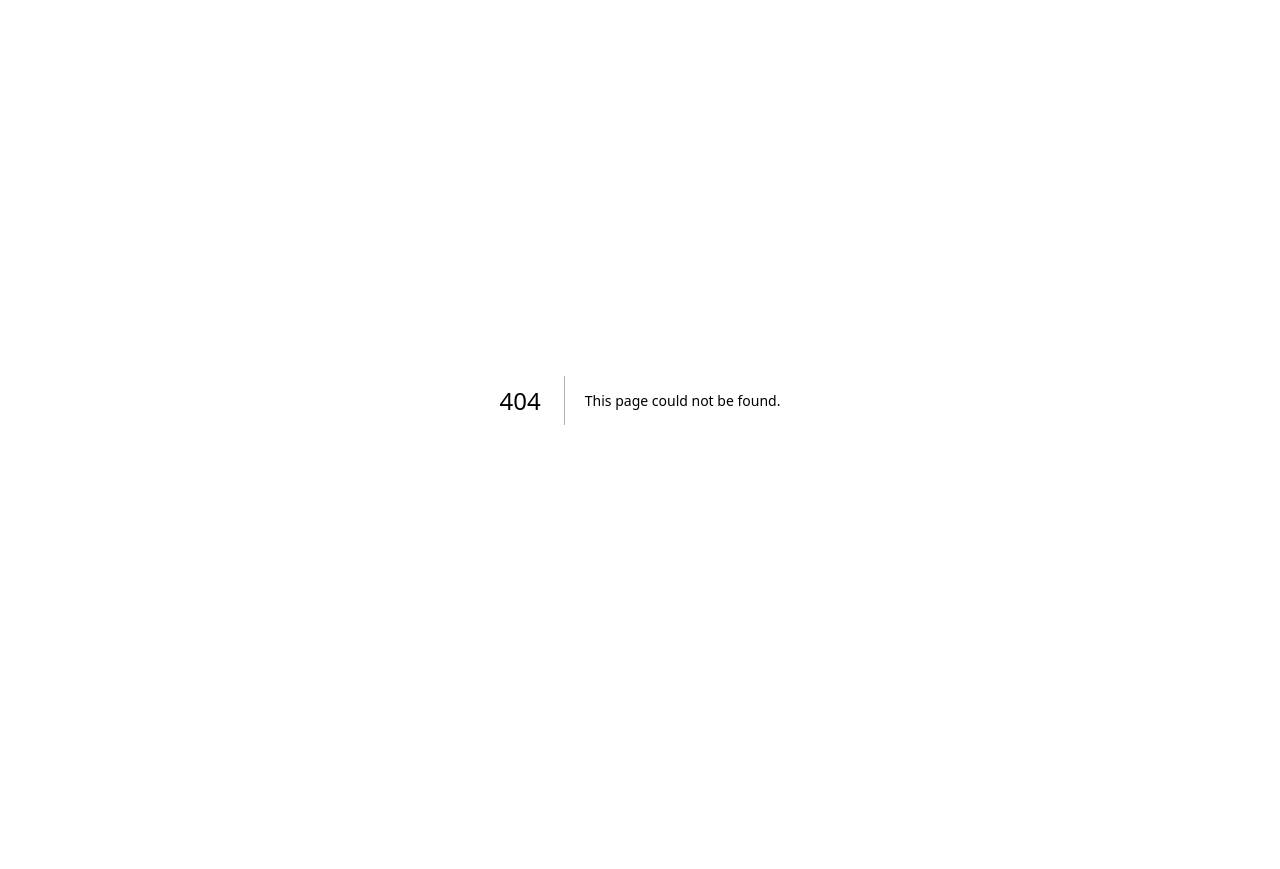
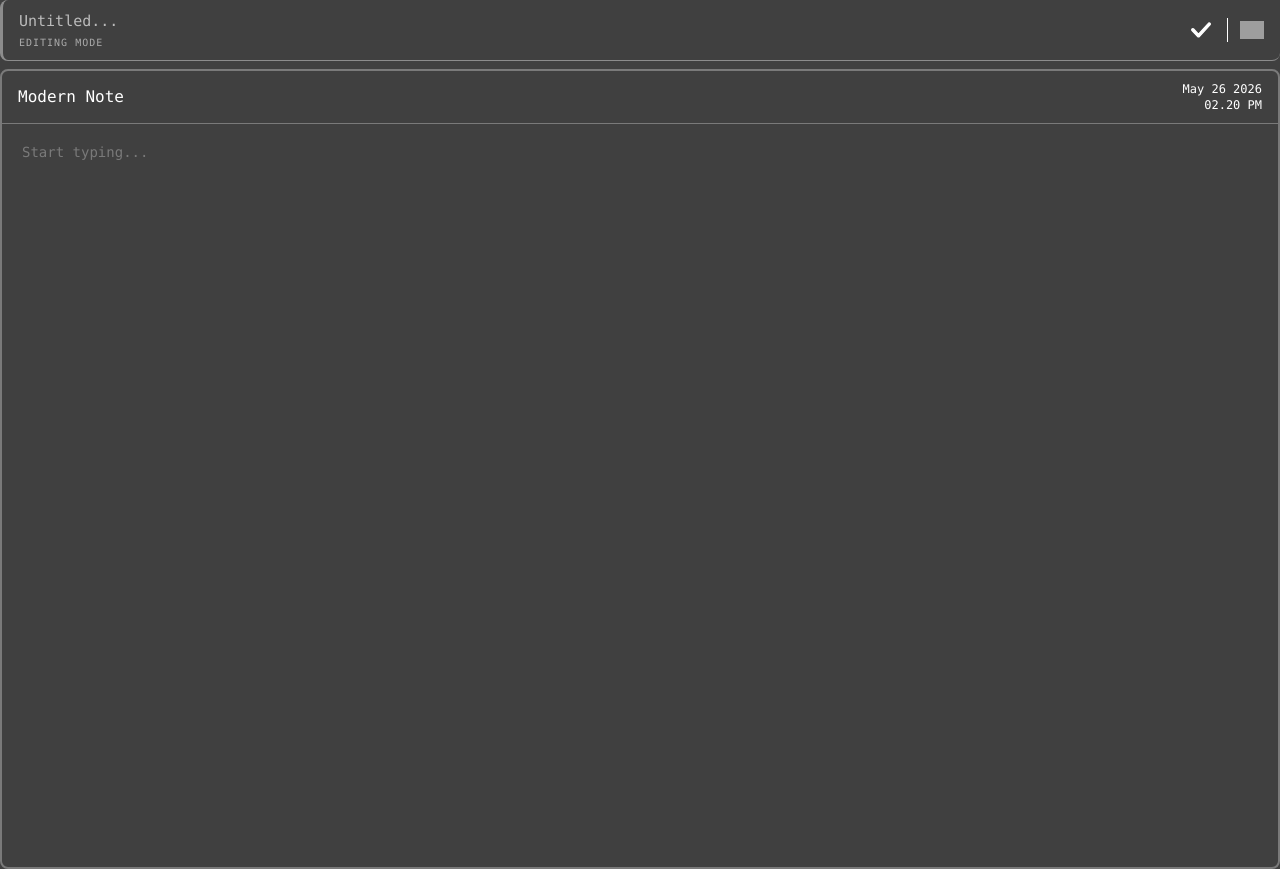
Before and after one commit to yokalai-backend/modern-notes-fe, a Next.js app: page /editing in a window 1280 px wide. Before the commit this address had no page. Before the commit the page ends 800 px from the top, so only its background shows below. Built offline with nearby package versions, Linux system fonts and the light colour scheme; grey boxes are pictures that could not be loaded.

Commit message:
feat: add editing mode and some ui changes for menu

```diff
--- /dev/null
+++ b/app/(routes)/editing/page.tsx
@@ -0,0 +1,13 @@
+"use client";
+
+import EditingArea from "@/app/components/editing/EditingArea";
+import Header from "@/app/components/editing/Header";
+
+export default function Menu() {
+  return (
+    <main className="bg-black/75 min-h-screen flex flex-col gap-2">
+      <Header />
+      <EditingArea />
+    </main>
+  );
+}
--- a/app/(routes)/menu/page.tsx
+++ b/app/(routes)/menu/page.tsx
@@ -6,7 +6,7 @@ import Notes from "@/app/components/menu/Notes";
 
 export default function Page() {
   return (
-    <main className="bg-black/75 min-h-screen">
+    <main className="bg-black/75 min-h-screen font-mono">
       <Header />
       <Filter />
       <Notes />
--- /dev/null
+++ b/app/components/editing/EditingArea.tsx
@@ -0,0 +1,26 @@
+import { useState } from "react";
+
+export default function EditingArea() {
+  const [text, setText] = useState("");
+
+  return (
+    <div className="flex flex-col h-screen overflow-hidden border-2 border-white/30 rounded-lg">
+      <div className="flex items-center justify-between px-4 py-2.5 border-b border-white/30 ">
+        <h2 className="text-white font-mono">Modern Note</h2>
+        <div className="text-white text-xs font-mono">
+          <p> May 26 2026</p>
+          <p className="text-right">02.20 PM</p>
+        </div>
+      </div>
+
+      <div className="flex flex-1 overflow-hidden">
+        <textarea
+          className="flex-1 px-5 py-4 font-mono text-sm leading-6 text-white bg-transparent resize-none outline-none placeholder:text-white/30"
+          placeholder="Start typing..."
+          onChange={(e) => setText(e.target.value)}
+          value={text}
+        />
+      </div>
+    </div>
+  );
+}
--- /dev/null
+++ b/app/components/editing/Header.tsx
@@ -0,0 +1,28 @@
+export default function Header() {
+  return (
+    <header className="flex items-center justify-between px-4 py-2.5 border-b border-b-white/40 rounded-lg border-l-3 border-l-white/40 gap-3">
+      <div className="flex flex-col gap-0.5 flex-1">
+        <input
+          type="text"
+          className="bg-transparent border-none outline-none text-[15px] font-mono font-medium text-white placeholder:text-[#bbb] caret-gray-500 w-full"
+          placeholder="Untitled..."
+        />
+        <span className="text-[10px] font-mono text-[#aaa] uppercase tracking-widest">
+          editing mode
+        </span>
+      </div>
+
+      <div className="flex items-center gap-2">
+        <div className="w-7">
+          <img src="/checkmark.svg" alt="" />
+        </div>
+
+        <div className="w-px h-6 bg-white mx-1" />
+
+        <div className="w-6">
+          <img src="/three.dots.svg" alt="" />
+        </div>
+      </div>
+    </header>
+  );
+}
--- a/app/components/menu/Header.tsx
+++ b/app/components/menu/Header.tsx
@@ -6,7 +6,7 @@ export default function Header() {
           <span className="text-white/70">Modern</span>{" "}
           <span className="text-white">Note</span>
         </h1>
-        <p className="text-white text-xs font-light">
+        <p className="text-white text-xs font-mono">
           Keep your notes private and save.
         </p>
       </div>
--- a/app/components/menu/Notes.tsx
+++ b/app/components/menu/Notes.tsx
@@ -2,7 +2,7 @@ export default function Notes() {
   return (
     <main className="px-1">
       <main className="flex justify-between text-white/90 text-lg bg-linear-to-r from-white/40 to-white/20 mt-1 py-4 px-2 items-center rounded-xl border-b border-b-white">
-        <h2 className="line-clamp-1 max-w-55">
+        <h2 className="line-clamp-1 max-w-50 text-sm">
           I love coding and computer science
         </h2>
         <div className="flex gap-2 items-center mr-2.5">
```
Also changed, not shown: public/checkmark.svg (added).
